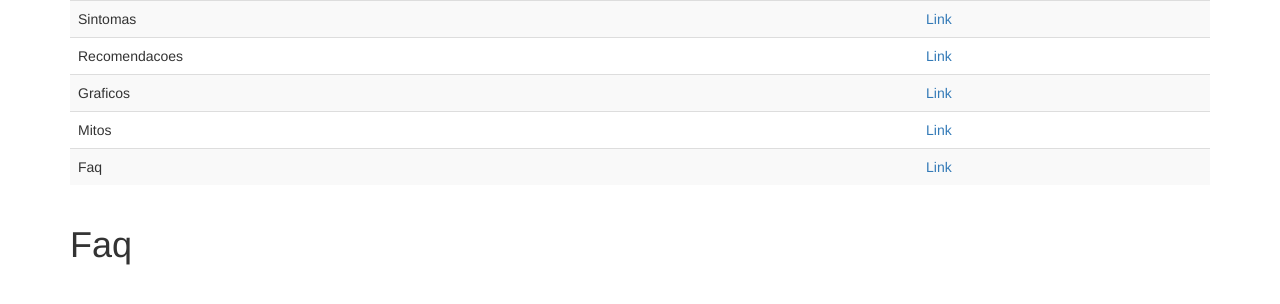
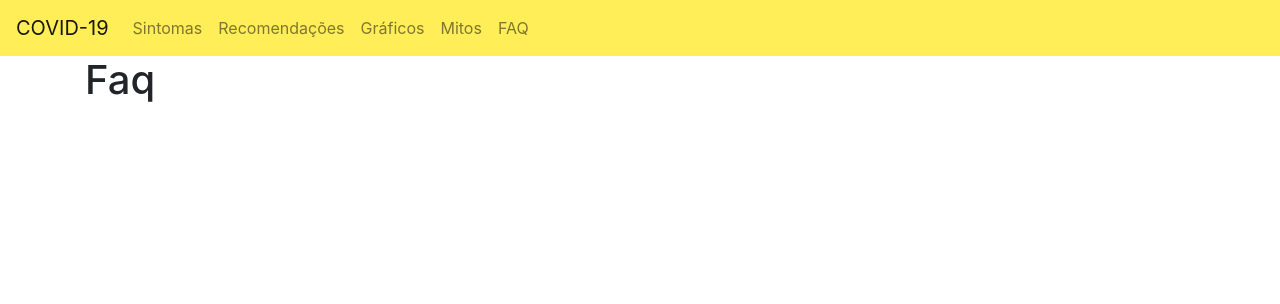
Before and after one commit to fredbr/covid_app, a Django app: page /faq/ in a window 1280 px wide. Shown: the top 304 px of the page. Run offline with Django 3.2, Linux system fonts and the light colour scheme; some libraries are stand-ins or nearby versions.

Commit message:
Created navbar

```diff
--- a/covid_app/covid_app/settings.py
+++ b/covid_app/covid_app/settings.py
@@ -118,3 +118,7 @@ USE_TZ = True
 # https://docs.djangoproject.com/en/3.0/howto/static-files/
 
 STATIC_URL = '/static/'
+
+STATICFILES_DIRS = [
+    os.path.join(BASE_DIR, "static"),
+]
--- /dev/null
+++ b/covid_app/static/sheet.css
@@ -0,0 +1,7 @@
+.navbar {
+    background-color: #FFEE58
+}
+
+/* body {
+    background-color: #FFFDE7
+} */
--- a/covid_app/templates/base.html
+++ b/covid_app/templates/base.html
@@ -3,38 +3,43 @@
 <html lang="en">
 <head>
   {% block head %}
-  <title>PlotLy OffLine examples</title>
-  <!-- Latest compiled and minified CSS -->
-  <link rel="stylesheet" href="https://maxcdn.bootstrapcdn.com/bootstrap/3.3.6/css/bootstrap.min.css" integrity="sha384-1q8mTJOASx8j1Au+a5WDVnPi2lkFfwwEAa8hDDdjZlpLegxhjVME1fgjWPGmkzs7" crossorigin="anonymous">
-  <!-- Optional theme -->
-  <link rel="stylesheet" href="https://maxcdn.bootstrapcdn.com/bootstrap/3.3.6/css/bootstrap-theme.min.css" integrity="sha384-fLW2N01lMqjakBkx3l/M9EahuwpSfeNvV63J5ezn3uZzapT0u7EYsXMjQV+0En5r" crossorigin="anonymous">
+  <meta charset="utf-8">
+  <meta name="viewport" content="width=device-width, initial-scale=1, shrink-to-fit=no">
+
+  <title>Site de acompanhamento de covid</title>
+  <link rel="stylesheet" href="https://maxcdn.bootstrapcdn.com/bootstrap/4.0.0/css/bootstrap.min.css" integrity="sha384-Gn5384xqQ1aoWXA+058RXPxPg6fy4IWvTNh0E263XmFcJlSAwiGgFAW/dAiS6JXm" crossorigin="anonymous">
+
+  {% load static %}
+  <link rel="stylesheet" href="{% static 'sheet.css' %}">
+
   {% endblock %}
 </head>
 <body>
-  <div class="container">
-    <table class="table table-striped table-hover">
-      <tr>
-        <td>Sintomas</td>
-        <td><a href="{% url 'website:sintomas' %}">Link</a></td>
-      </tr>
-      <tr>
-        <td>Recomendacoes</td>
-        <td><a href="{% url 'website:recomendacoes' %}">Link</a></td>
-      </tr>
-      <tr>
-        <td>Graficos</td>
-        <td><a href="{% url 'website:sintomas' %}">Link</a></td>
-      </tr>
-      <tr>
-        <td>Mitos</td>
-        <td><a href="{% url 'website:mitos' %}">Link</a></td>
-      </tr>
-      <tr>
-        <td>Faq</td>
-        <td><a href="{% url 'website:faq' %}">Link</a></td>
-      </tr>
-    </table>
-  </div>
+  <nav class="navbar navbar-expand-lg navbar-light">
+    <a class="navbar-brand" href="#">COVID-19</a>
+    <button class="navbar-toggler" type="button" data-toggle="collapse" data-target="#navbarText" aria-controls="navbarText" aria-expanded="false" aria-label="Toggle navigation">
+      <span class="navbar-toggler-icon"></span>
+    </button>
+    <div class="collapse navbar-collapse" id="navbarText">
+      <ul class="navbar-nav mr-auto">
+        <li class="nav-item">
+          <a class="nav-link" href="{% url 'website:sintomas' %}">Sintomas</a>
+        </li>
+        <li class="nav-item">
+          <a class="nav-link" href="{% url 'website:recomendacoes' %}">Recomendações</a>
+        </li>
+        <li class="nav-item">
+          <a class="nav-link" href="{% url 'website:sintomas' %}">Gráficos</a>
+        </li>
+        <li class="nav-item">
+          <a class="nav-link" href="{% url 'website:mitos' %}">Mitos</a>
+        </li>
+        <li class="nav-item">
+          <a class="nav-link" href="{% url 'website:faq' %}">FAQ</a>
+        </li>
+      </ul>
+    </div>
+  </nav>
 
   {% block content %}
   <!-- Content goes here -->
@@ -42,10 +47,9 @@
   {% endblock %}
 
   {% block tail %}
-  <!-- jQuery (necessary for Bootstrap's JavaScript plugins) -->
-  <script src="https://ajax.googleapis.com/ajax/libs/jquery/1.11.3/jquery.min.js"></script>
-  <!-- Latest compiled and minified JavaScript -->
-  <script src="https://maxcdn.bootstrapcdn.com/bootstrap/3.3.6/js/bootstrap.min.js" integrity="sha384-0mSbJDEHialfmuBBQP6A4Qrprq5OVfW37PRR3j5ELqxss1yVqOtnepnHVP9aJ7xS" crossorigin="anonymous"></script>
+  <script src="https://code.jquery.com/jquery-3.2.1.slim.min.js" integrity="sha384-KJ3o2DKtIkvYIK3UENzmM7KCkRr/rE9/Qpg6aAZGJwFDMVNA/GpGFF93hXpG5KkN" crossorigin="anonymous"></script>
+  <script src="https://cdnjs.cloudflare.com/ajax/libs/popper.js/1.12.9/umd/popper.min.js" integrity="sha384-ApNbgh9B+Y1QKtv3Rn7W3mgPxhU9K/ScQsAP7hUibX39j7fakFPskvXusvfa0b4Q" crossorigin="anonymous"></script>
+  <script src="https://maxcdn.bootstrapcdn.com/bootstrap/4.0.0/js/bootstrap.min.js" integrity="sha384-JZR6Spejh4U02d8jOt6vLEHfe/JQGiRRSQQxSfFWpi1MquVdAyjUar5+76PVCmYl" crossorigin="anonymous"></script>
   {% endblock %}
 </body>
 </html>
--- a/covid_app/website/urls.py
+++ b/covid_app/website/urls.py
@@ -8,6 +8,7 @@ urlpatterns = [
     path(r'', RedirectView.as_view(url='/sintomas/')),
     path(r'sintomas/', views.SintomasView.as_view(), name='sintomas'),
     path(r'recomendacoes/', views.RecomendacoesView.as_view(), name='recomendacoes'),
+    path(r'graficos/', views.GraficosView.as_view(), name='graficos'),
     path(r'mitos/', views.MitosView.as_view(), name='mitos'),
     path(r'faq/', views.FaqView.as_view(), name='faq'),
 ]
```
